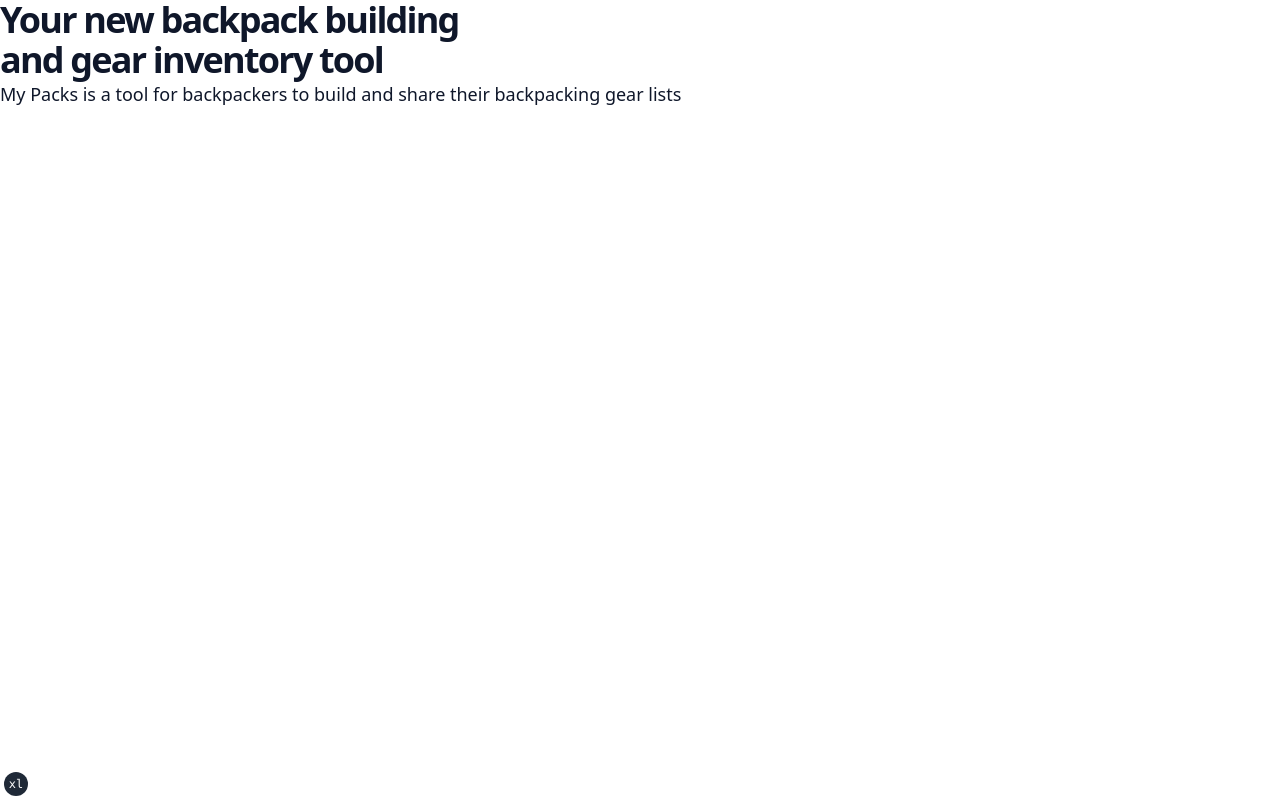
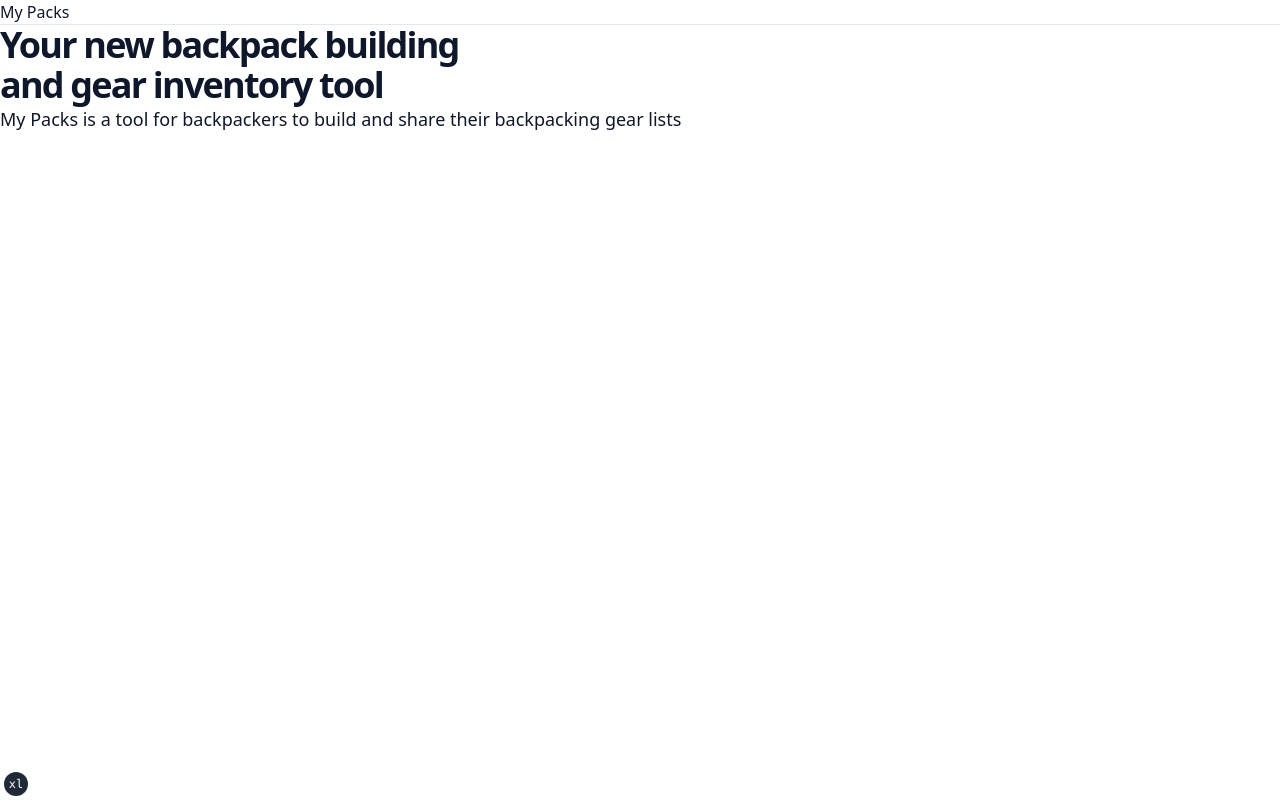
Before and after one commit to angusmellor/MyPacks, a Next.js app: page / in a window 1280 px wide. Built offline with nearby package versions, Linux system fonts and the light colour scheme.

Commit message:
remove nav from layout

```diff
--- a/src/app/page.tsx
+++ b/src/app/page.tsx
@@ -1,8 +1,10 @@
+import SiteHeader from '@/components/siteHeader'
 import Image from 'next/image'
 
 export default function Home() {
   return (
     <>
+      <SiteHeader />
       <main>
         <h1 className="text-3xl font-extrabold leading-tight tracking-tighter md:text-4xl">
           Your new backpack building <br/> and gear inventory tool
```
Also changed, not shown: src/publice/Google__G__Logo.svg (deleted), src/publice/google-svgrepo-com.svg (deleted).
